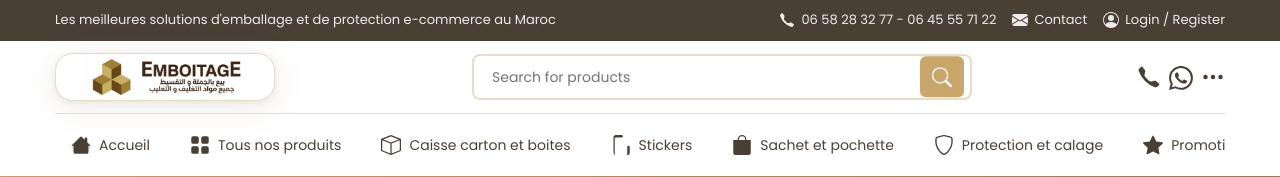
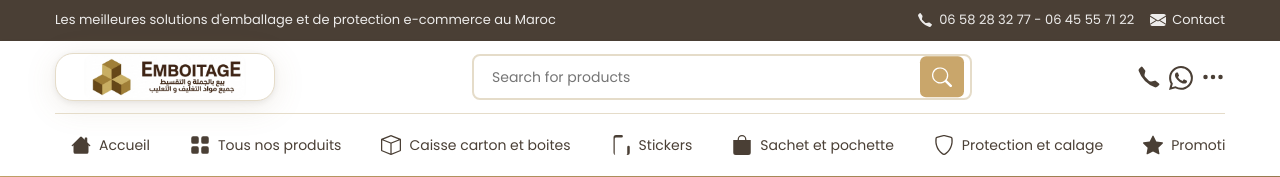
Before and after one commit to Redajebbah/Emballageprojet, a Django app: page / in a window 1280 px wide. Shown: the top 177 px of the page. Run offline with Django 5.2, Linux system fonts and the light colour scheme; data that the repository does not hold is empty.

Commit message:
Retire le lien Login / Register (page inexistante, site vitrine)
Co-Authored-By: Claude Opus 5.5 <noreply@anthropic.com>

```diff
--- a/backend/products/templates/products/base.html
+++ b/backend/products/templates/products/base.html
@@ -37,14 +37,6 @@
                 d="M.05 3.555A2 2 0 0 1 2 2h12a2 2 0 0 1 1.95 1.555L8 8.414.05 3.555ZM0 4.697v7.104l5.803-3.558L0 4.697ZM6.761 8.83l-6.57 4.027A2 2 0 0 0 2 14h12a2 2 0 0 0 1.808-1.144l-6.57-4.027L8 9.586l-1.239-.757Zm3.436-.586L16 11.801V4.697l-5.803 3.546Z" />
             </svg>
             Contact
-          </a>
-          <a href="/login/" class="top-banner-link">
-            <svg width="16" height="16" fill="currentColor" viewBox="0 0 16 16">
-              <path d="M11 6a3 3 0 1 1-6 0 3 3 0 0 1 6 0z" />
-              <path
-                d="M0 8a8 8 0 1 1 16 0A8 8 0 0 1 0 8zm8-7a7 7 0 0 0-5.468 11.37C3.242 11.226 4.805 10 8 10s4.757 1.225 5.468 2.37A7 7 0 0 0 8 1z" />
-            </svg>
-            Login / Register
           </a>
         </div>
       </div>
```
